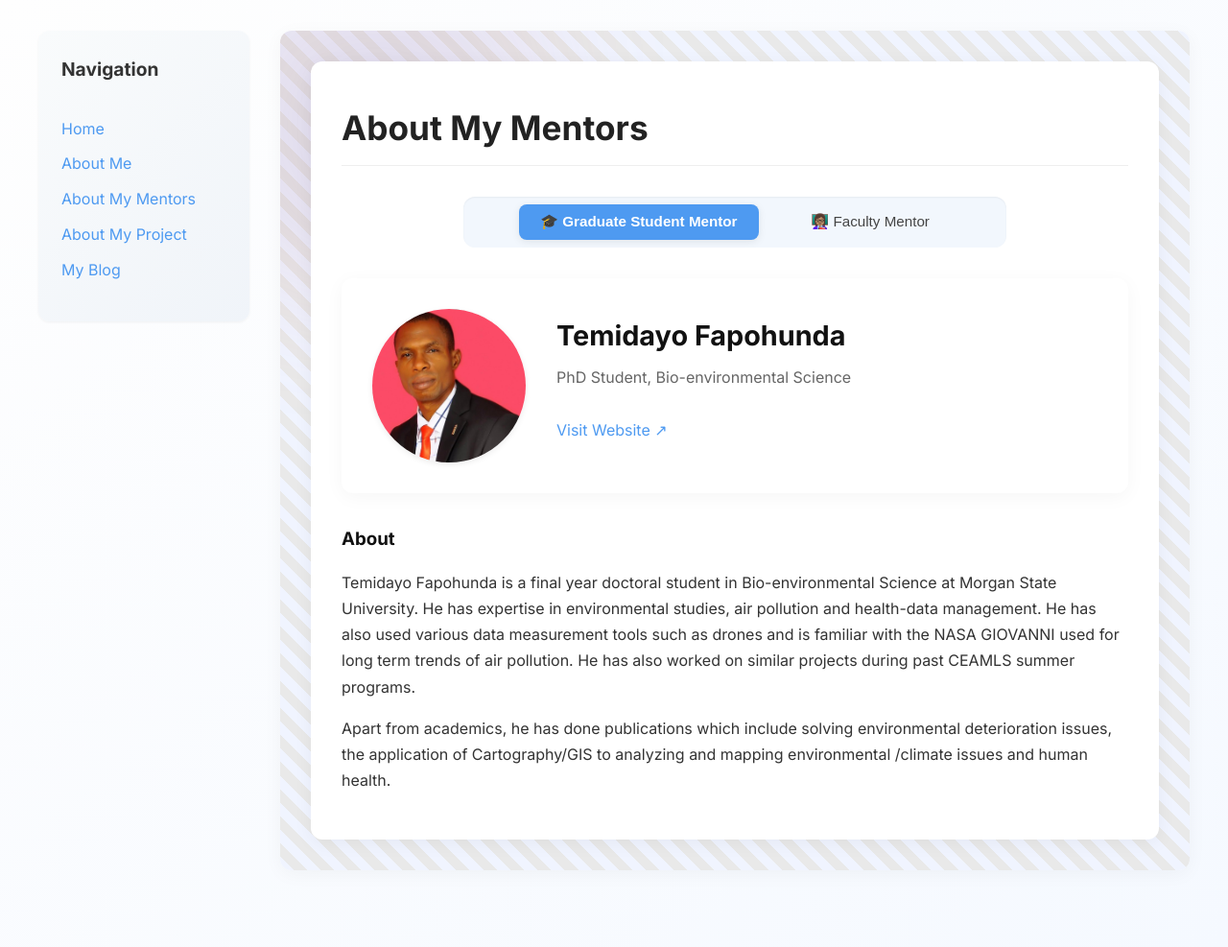
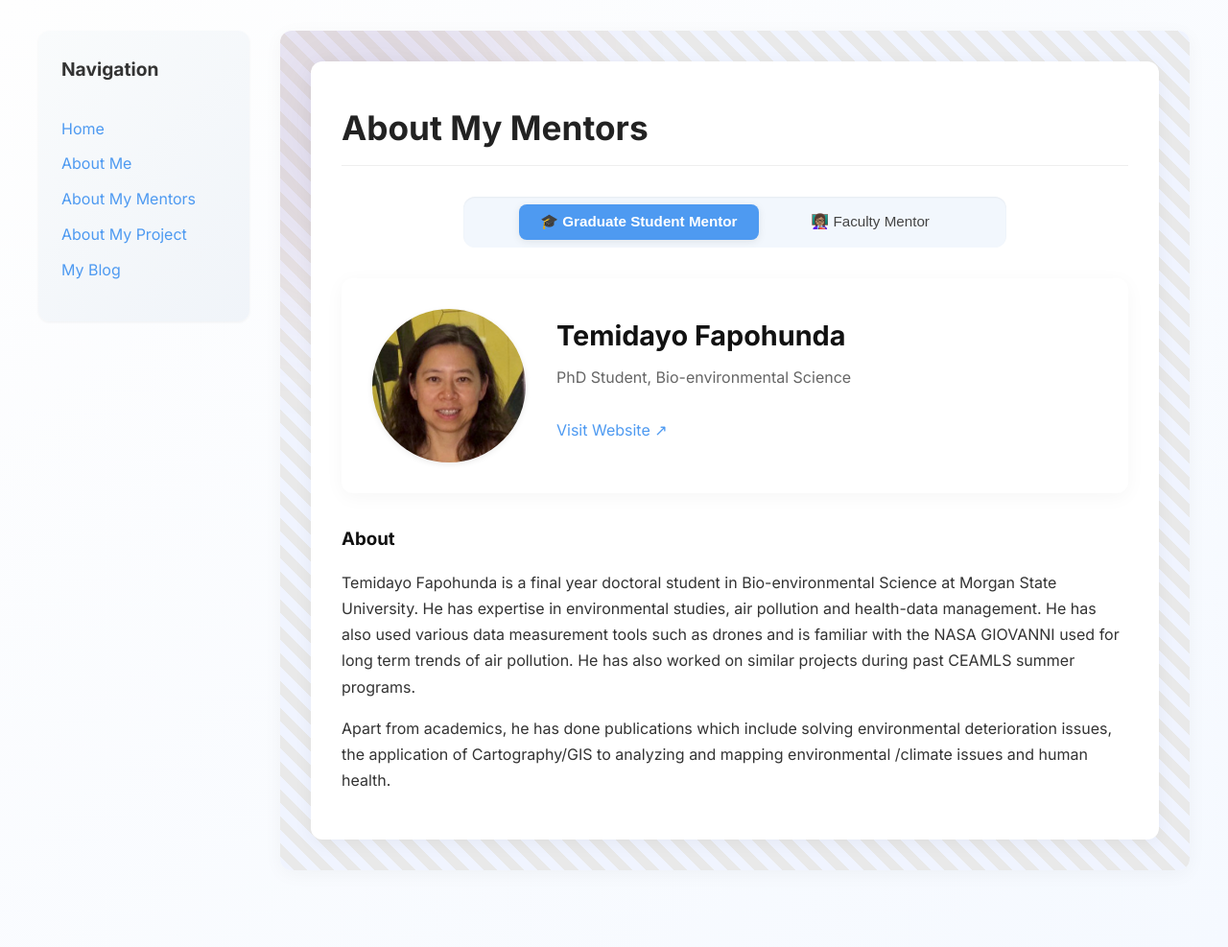
Before and after one commit to GracelynRuth/GracelynRuth.github.io, a Jekyll site: the page built from pages/about-my-mentor.md, in a window 1280 px wide. Shown: the whole page at 96% size. Built offline with Jekyll 4.4.1, drawn with Linux system fonts in a browser that asks for light colours.

Commit message:
Update about-my-mentor.md

```diff
--- a/pages/about-my-mentor.md
+++ b/pages/about-my-mentor.md
@@ -6,7 +6,7 @@ permalink: /about-my-mentor.html
 graduate_mentor:
   name: Temidayo Fapohunda
   title: PhD Student, Bio-environmental Science
-  image: /assets/images/Graduate Mentor.jpeg
+  image: /assets/images/Dr. Li.jpg
   website: https://www.linkedin.com/in/temidayo-fapohunda-7ba686233/
   bio: |
     Temidayo Fapohunda is a final year doctoral student in Bio-environmental Science at Morgan State University. He has expertise in environmental studies, air pollution and health-data management. He has also used various data measurement tools such as drones and is familiar with the NASA GIOVANNI used for long term trends of air pollution. He has also worked on similar projects during past CEAMLS summer programs.
@@ -16,7 +16,7 @@ graduate_mentor:
 faculty_mentor:
   name: Dr. Xiaowen Li
   title: Director of the Climate Science Division, Climate Science at Morgan State University
-  image: /assets/images/Dr Li.jpg
+  image: assets/images/Dr. Li.jpg
   website: https://www.morgan.edu/climate-science/faculty-and-staff/xiaowen-li
   bio: |
     Dr. Xiaowen currently serves as the Director of the Climate Science Division in the School of Computer, Mathematics & Natural Sciences. She earned her bachelor’s degree in Atmospheric Sciences from Peking University, followed by a PhD in Geophysical Sciences from the University of Chicago. Dr. Li subsequently joined NASA Goddard Space Flight Center in Greenbelt, MD as a postdoc, and eventually ascending to a Senior Research Scientist affiliated with Morgan State University. She joined Climate Science Division at Morgan in Fall 2022.
```
